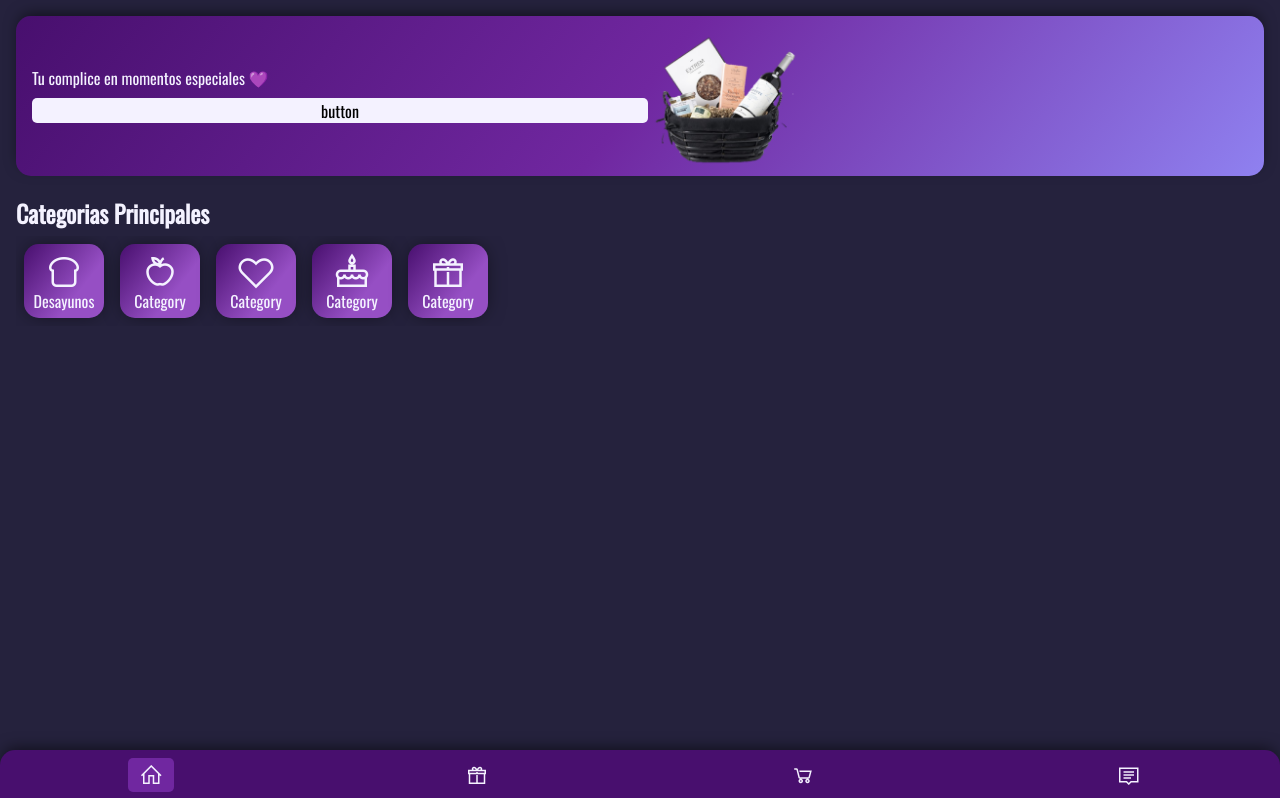
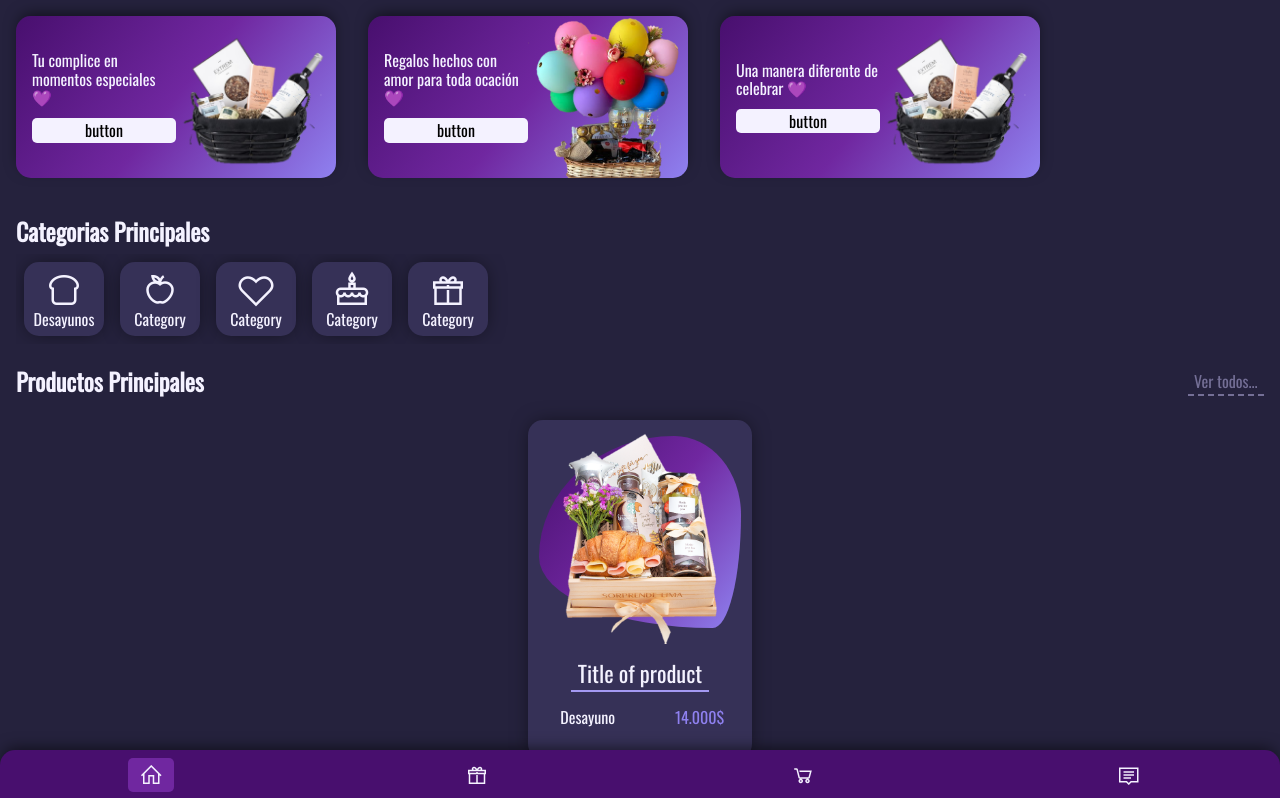
Before and after one commit to mendoza000/lamusa, a React (Vite) app: page / in a window 1280 px wide. Shown: the top 798 px of the page. Built offline with nearby package versions, Linux system fonts and the light colour scheme; a web font is replaced by a local one.

Commit message:
añadido slider y productos principales

```diff
--- a/index.html
+++ b/index.html
@@ -4,6 +4,7 @@
     <meta charset="UTF-8" />
     <link rel="icon" type="image/png" href="/src/assets/globo.png" />
     <meta name="viewport" content="width=device-width, initial-scale=1.0" />
+    <meta name="theme-color" content="#25223d">
     <!-- Fuentes -->
     <link rel="preconnect" href="https://fonts.googleapis.com">
     <link rel="preconnect" href="https://fonts.gstatic.com" crossorigin>
--- a/src/components/CategoriesList.css
+++ b/src/components/CategoriesList.css
@@ -7,4 +7,31 @@
 .categoriesList_list{
 	display: flex;
 	overflow-y: hidden;
+	scroll-behavior: smooth;
 }
+.categoriesList_list::-webkit-scrollbar {
+    width: 8px;     /* Tamaño del scroll en vertical */
+    height: 3px;    /* Tamaño del scroll en horizontal */
+}
+.categoriesList_list::-webkit-scrollbar-thumb {
+    background-color: #aaa;
+    border-radius: 4px;
+    transition: background-color 0.5s;
+}
+.categoriesList_list::-webkit-scrollbar-thumb:active {
+    background-color: #888;
+}
+.categoriesList_btn{
+	display: flex;
+	justify-content: center;
+	align-items: center;
+	left: 70%;
+	border: none;
+	outline: none;
+	width: 1.3rem;
+	padding: 0.2rem 0;
+	border-top-right-radius: 5px;
+	border-bottom-right-radius: 5px;
+	background-color: var(--color-secondary-l);
+	font-size: 1.3rem;
+}
--- a/src/components/Category.css
+++ b/src/components/Category.css
@@ -6,8 +6,9 @@
 	padding: 0.5rem;
 	margin: 0.5rem;
 	border-radius: 15px;
-	background: rgb(72,15,110);
-	background: linear-gradient(128deg, rgba(72,15,110,1) 0%, rgba(150,79,196,1) 67%);
+	/*background: rgb(72,15,110);
+	background: linear-gradient(128deg, rgba(72,15,110,1) 0%, rgba(150,79,196,1) 67%);*/
+	background-color: var(--color-bg-l);
 
 	box-shadow: 0px 0px 20px -4px rgba(0,0,0,0.6);
 	-webkit-box-shadow: 0px -0px 20px -4px rgba(0,0,0,0.6);
--- a/src/components/Nav.css
+++ b/src/components/Nav.css
@@ -14,6 +14,7 @@
 	box-shadow: 0px -5px 15px -4px rgba(0,0,0,0.6);
 	-webkit-box-shadow: 0px -5px 15px -4px rgba(0,0,0,0.6);
 	-moz-box-shadow: 0px -5px 15px -4px rgba(0,0,0,0.6);
+	z-index: 50;
 }
 .nav-noView{
 	left: -100vw;
--- a/src/components/PrincipalCard.css
+++ b/src/components/PrincipalCard.css
@@ -16,6 +16,8 @@
 	box-shadow: 0px -5px 15px -4px rgba(0,0,0,0.6);
 	-webkit-box-shadow: 0px -5px 15px -4px rgba(0,0,0,0.6);
 	-moz-box-shadow: 0px -5px 15px -4px rgba(0,0,0,0.6);
+	min-width: 17rem;
+	max-width: 19rem;
 }
 .principalCard div{
 	display: flex;
--- /dev/null
+++ b/src/components/Product.css
@@ -0,0 +1,56 @@
+.product{
+	display: flex;
+	flex-direction: column;
+	justify-content: center;
+	align-items: center;
+	width: 14rem;
+	margin-right: auto;
+	margin-left: auto;
+	margin-top: 1.5rem;
+	padding-bottom: 2rem;
+	background-color: var(--color-bg-l);
+	/*background: rgb(72,15,110);
+	background: linear-gradient(128deg, rgba(72,15,110,1) 0%, rgba(112,39,160,1) 50%, rgba(143,129,240,1) 100%);*/
+	box-shadow: 0px 0px 20px -4px rgba(0,0,0,0.6);
+	-webkit-box-shadow: 0px -0px 20px -4px rgba(0,0,0,0.6);
+	-moz-box-shadow: 0px 0px 20px -4px rgba(0,0,0,0.6);
+	border-radius: 15px;
+}
+.product img{
+	width: 100%;
+	border-top-right-radius: 15px;
+	border-top-left-radius: 15px;
+	margin-bottom: 1rem;
+	z-index: 10;
+	margin-top: -12rem;
+}
+.product_title{
+	font-size: 1.4rem;
+	margin-bottom: 1rem;
+	border-bottom: 2px solid var(--color-secondary-xl);
+	padding: 0 0.4rem;
+	padding-bottom: 0.3rem;
+}
+.product_category{
+	padding: 0 0.3rem;
+}
+
+.product div{
+	display: flex;
+	justify-content: space-around;
+	width: 100%;
+}
+.product_price{
+	color: var(--color-secondary-l);
+}
+
+.circle{
+	border-radius: 67% 33% 14% 86% / 63% 41% 59% 37%;
+	width: 90% !important;
+	height: 12rem;
+	background: rgb(72,15,110);
+	background: linear-gradient(128deg, rgba(72,15,110,1) 0%, rgba(112,39,160,1) 50%, rgba(143,129,240,1) 100%);
+	z-index: 5;
+	position: relative;
+	top: 1rem;
+}
--- /dev/null
+++ b/src/components/Product.jsx
@@ -0,0 +1,26 @@
+import React from 'react'
+import './Product.css'
+
+const Product = ({img, title, category, price}) => {
+
+	return(
+		<div className="product">
+			<div className="circle"></div>
+			<img src={img} alt={title}/>
+			<p className="product_title">
+				{title}
+			</p>
+			<div>
+				<span className="product_category">
+					{category}
+				</span>
+				<span className="product_price">
+					{price}
+				</span>
+			</div>
+		</div>
+	)
+
+}
+
+export default Product
--- /dev/null
+++ b/src/components/ProductList.css
@@ -0,0 +1,22 @@
+.productList{
+	margin: 1rem;
+}
+
+.productList div:first-child{
+	display: flex;
+	justify-content: space-between;
+}
+.productList div:first-child button{
+	padding: 0 0.4rem;
+	border: none;
+	outline: none;
+	background-color: var(--color-text);
+	background-color: transparent;
+	color: var(--color-text-s-xl);
+	border-bottom: 2px dashed var(--color-text-s-xl);
+	transition: color 0.3s, border-bottom-color 0.3s;
+}
+.productList div:first-child button:focus{
+	color: var(--color-text-s-l);
+	border-bottom-color: var(--color-text-s-l);
+}
--- /dev/null
+++ b/src/components/ProductList.jsx
@@ -0,0 +1,44 @@
+import React from 'react'
+import Product from './Product'
+import desayunoImg from '../assets/desayuno.png'
+import regaloUp from '../assets/regaloUp.png'
+import './ProductList.css'
+
+const ProductList = () => {
+
+	return(
+		<div className="productList">
+			<div>
+				<h2 className="productList_title">
+					Productos Principales
+				</h2>
+
+				<button>
+					Ver todos...
+				</button>
+			</div>
+
+			<Product
+				img={desayunoImg}
+				title={"Title of product"}
+				category={"Desayuno"}
+				price={"14.000$"}/>
+
+			<Product
+				img={regaloUp}
+				title={"Title of product"}
+				category={"Desayuno"}
+				price={"12.000$"}/>
+
+			<Product
+				img={desayunoImg}
+				title={"Title of product"}
+				category={"Desayuno"}
+				price={"16.000$"}/>
+
+		</div>
+	)
+
+}
+
+export default ProductList
--- a/src/index.css
+++ b/src/index.css
@@ -12,12 +12,16 @@
   --color-secondary-xl: #a499f2;
 
   --color-bg: #25223d;
+  --color-bg-l: #363157;
 
   --font-title: 'Birthstone', cursive;
   --font-text: 'Oswald', sans-serif;
 
   --color-text: #f4f2ff;
   --color-text-s: #25223d;
+  --color-text-s-l: #4b466e;
+  --color-text-s-xl: #746f96;
+
 }
 *{
   padding: 0;
@@ -28,3 +32,19 @@ html, body{
   color: var(--color-text);
   font-family: var(--font-text);
 }
+#root{
+  margin-bottom: 5rem;
+}
+
+body::-webkit-scrollbar {
+    width: 3px;     /* Tamaño del scroll en vertical */
+    height: 3px;    /* Tamaño del scroll en horizontal */
+}
+body::-webkit-scrollbar-thumb {
+    background-color: #aaa;
+    border-radius: 4px;
+    transition: background-color 0.5s;
+}
+body::-webkit-scrollbar-thumb:active {
+    background-color: #888;
+}
--- a/src/screens/Home.css
+++ b/src/screens/Home.css
@@ -0,0 +1,5 @@
+.slider{
+	display: flex;
+	overflow-x: hidden;
+	scroll-behavior: smooth;
+}
--- a/src/screens/Home.jsx
+++ b/src/screens/Home.jsx
@@ -1,21 +1,56 @@
-import React from 'react'
+import React, {useState, useEffect} from 'react'
 import Nav from '../components/Nav'
 import PrincipalCard from '../components/PrincipalCard'
 import CategoriesList from '../components/CategoriesList'
 import PrincipalCardImg from '../assets/cesta.png'
+import PrincipalCardImg2 from '../assets/regaloUp.png'
+import ProductList from '../components/ProductList'
 import './Home.css'
 
 const Home = () => {
 	const PrincipalCardText = "Tu complice en momentos especiales 💜"
 
+	useEffect(() => {
+		moveSlider()
+	}, [])
+
+
+	const moveSlider = () => {
+		const sliderx = document.querySelector('.slider');
+
+		setTimeout(() =>{
+			sliderx.scroll(320, 0)
+		}, 4000)
+
+		setTimeout(() => {
+			sliderx.scroll(640, 0)
+		},8000)
+
+		setTimeout(() => {
+			sliderx.scroll(0, 0)
+			moveSlider()
+		}, 12000)
+
+	}
+
 	return(
 		<>
 			<Nav />
 			{/*<h1 className="home_title">La Musa Regalona</h1>*/}
-			<PrincipalCard
-				text={PrincipalCardText}
-				img={PrincipalCardImg}/>
+			<div
+				className="slider">
+				<PrincipalCard
+					text={PrincipalCardText}
+					img={PrincipalCardImg}/>
+				<PrincipalCard
+					text={"Regalos hechos con amor para toda ocación 💜"}
+					img={PrincipalCardImg2}/>
+				<PrincipalCard
+					text={"Una manera diferente de celebrar 💜"}
+					img={PrincipalCardImg}/>
+			</div>
 			<CategoriesList />
+			<ProductList />
 		</>
 	)
 
```
Also changed, not shown: src/assets/desayuno.png (added), src/assets/regaloUp.png (added).
